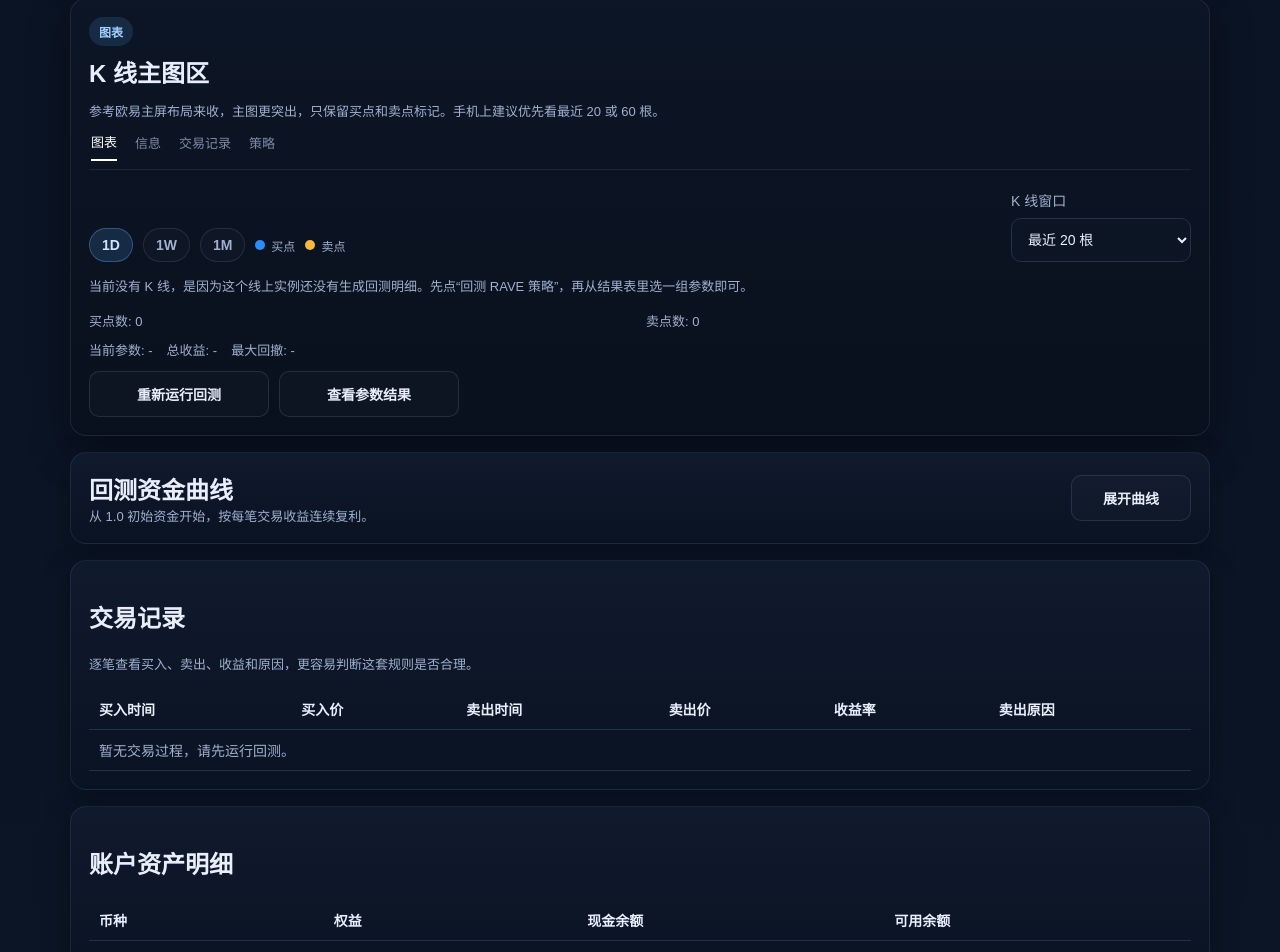
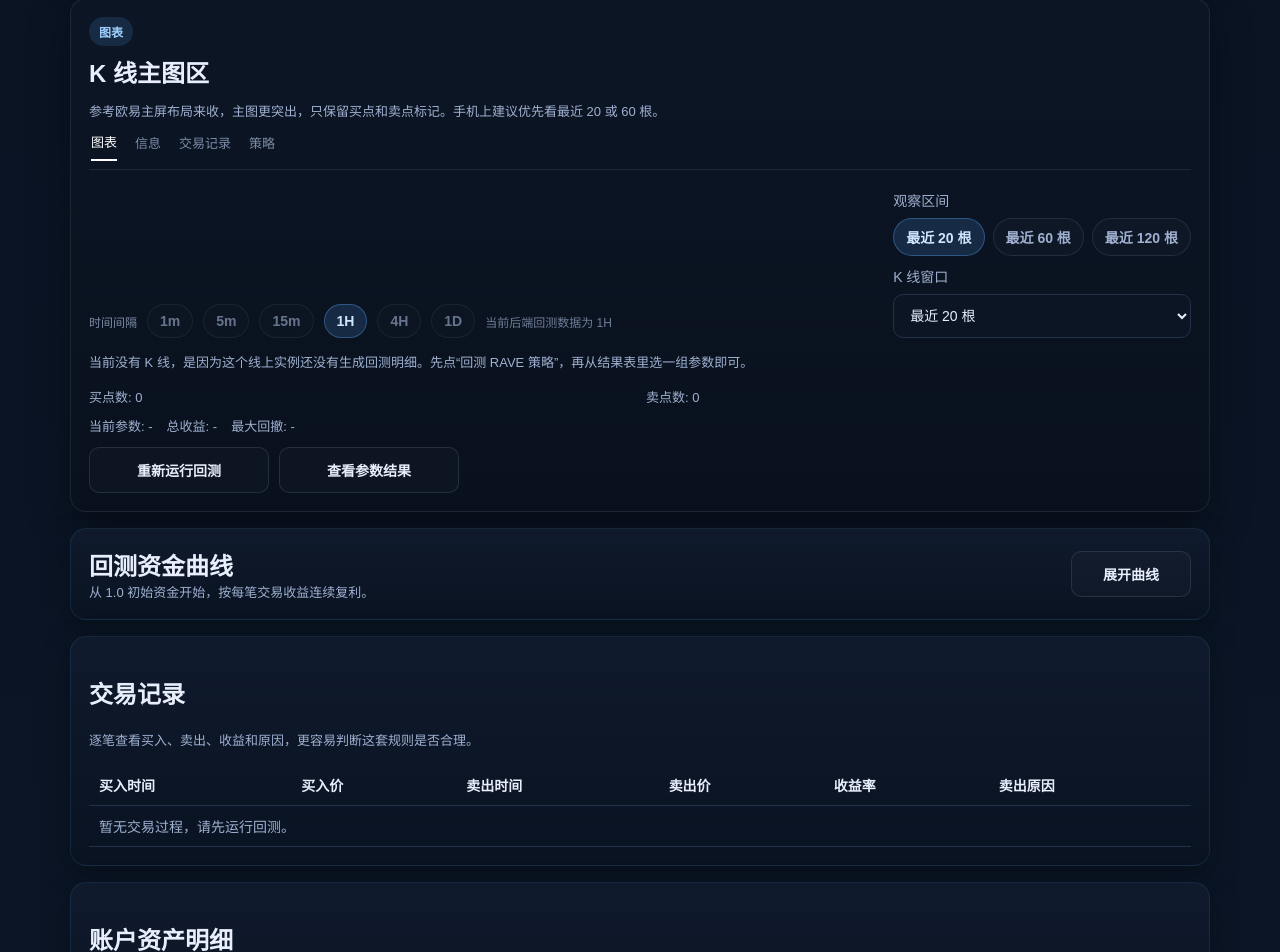
Before and after one commit to mingcz28-spec/okx-trader-sim, a Next.js app in the folder okx-trader-sim/: page / in a window 1280 px wide. Shown: the part 1774-2726 px from the top of the page. Built offline with nearby package versions, Linux system fonts and the light colour scheme.

Commit message:
Add explicit chart interval bar

```diff
--- a/okx-trader-sim/app/globals.css
+++ b/okx-trader-sim/app/globals.css
@@ -296,6 +296,34 @@ button:disabled {
   gap: 10px;
   align-items: center;
 }
+.okxIntervalRow {
+  row-gap: 8px;
+}
+.intervalLabel {
+  color: rgba(159,176,208,0.76);
+  font-size: 12px;
+}
+.intervalHint {
+  color: rgba(159,176,208,0.68);
+  font-size: 12px;
+}
+.ghostBtn {
+  opacity: 0.62;
+}
+.dualControls {
+  min-width: 320px;
+  display: grid;
+  grid-template-columns: 1fr;
+  gap: 10px;
+}
+.windowQuickRow {
+  display: flex;
+  gap: 8px;
+  flex-wrap: wrap;
+}
+.windowQuickRow .periodBtn {
+  width: auto;
+}
 .chartControls {
   min-width: 180px;
 }
@@ -584,6 +612,15 @@ button:disabled {
     flex-direction: column;
     align-items: stretch;
   }
+  .dualControls {
+    min-width: 100%;
+  }
+  .windowQuickRow {
+    flex-direction: column;
+  }
+  .windowQuickRow .periodBtn {
+    width: 100%;
+  }
   .chartControls {
     min-width: 100%;
   }
--- a/okx-trader-sim/app/page.tsx
+++ b/okx-trader-sim/app/page.tsx
@@ -665,20 +665,33 @@ export default function HomePage() {
           </div>
         ) : null}
         <div className="chartToolbar okxToolbar" style={{ marginTop: 12 }}>
-          <div className="chartLegend okxLegendRow">
-            <button className={chartWindow === 20 ? 'periodBtn active' : 'periodBtn'} onClick={() => setChartWindow(20)}>1D</button>
-            <button className={chartWindow === 60 ? 'periodBtn active' : 'periodBtn'} onClick={() => setChartWindow(60)}>1W</button>
-            <button className={chartWindow === 120 ? 'periodBtn active' : 'periodBtn'} onClick={() => setChartWindow(120)}>1M</button>
-            <span><i className="legendDot buy"></i>买点</span>
-            <span><i className="legendDot sell"></i>卖点</span>
+          <div className="chartLegend okxLegendRow okxIntervalRow">
+            <span className="intervalLabel">时间间隔</span>
+            <button className="periodBtn ghostBtn">1m</button>
+            <button className="periodBtn ghostBtn">5m</button>
+            <button className="periodBtn ghostBtn">15m</button>
+            <button className="periodBtn active">1H</button>
+            <button className="periodBtn ghostBtn">4H</button>
+            <button className="periodBtn ghostBtn">1D</button>
+            <span className="intervalHint">当前后端回测数据为 1H</span>
           </div>
-          <div className="chartControls">
+          <div className="chartControls dualControls">
+            <div>
+              <label>观察区间</label>
+              <div className="windowQuickRow">
+                <button className={chartWindow === 20 ? 'periodBtn active' : 'periodBtn'} onClick={() => setChartWindow(20)}>最近 20 根</button>
+                <button className={chartWindow === 60 ? 'periodBtn active' : 'periodBtn'} onClick={() => setChartWindow(60)}>最近 60 根</button>
+                <button className={chartWindow === 120 ? 'periodBtn active' : 'periodBtn'} onClick={() => setChartWindow(120)}>最近 120 根</button>
+              </div>
+            </div>
+            <div>
               <label>K 线窗口</label>
               <select value={String(chartWindow)} onChange={(e) => setChartWindow(Number(e.target.value) as 20 | 60 | 120)}>
                 <option value="20">最近 20 根</option>
                 <option value="60">最近 60 根</option>
                 <option value="120">最近 120 根</option>
               </select>
+            </div>
           </div>
         </div>
         {chartCandles.length ? (
```
Lines whose indentation alone changed are shown as unchanged.
